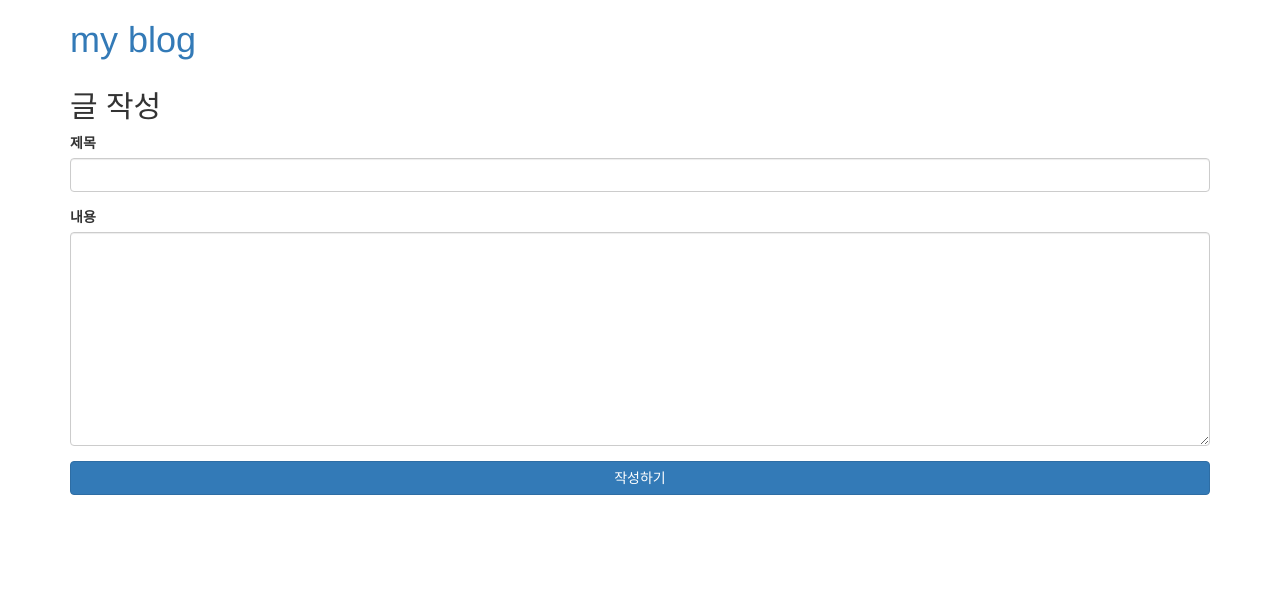
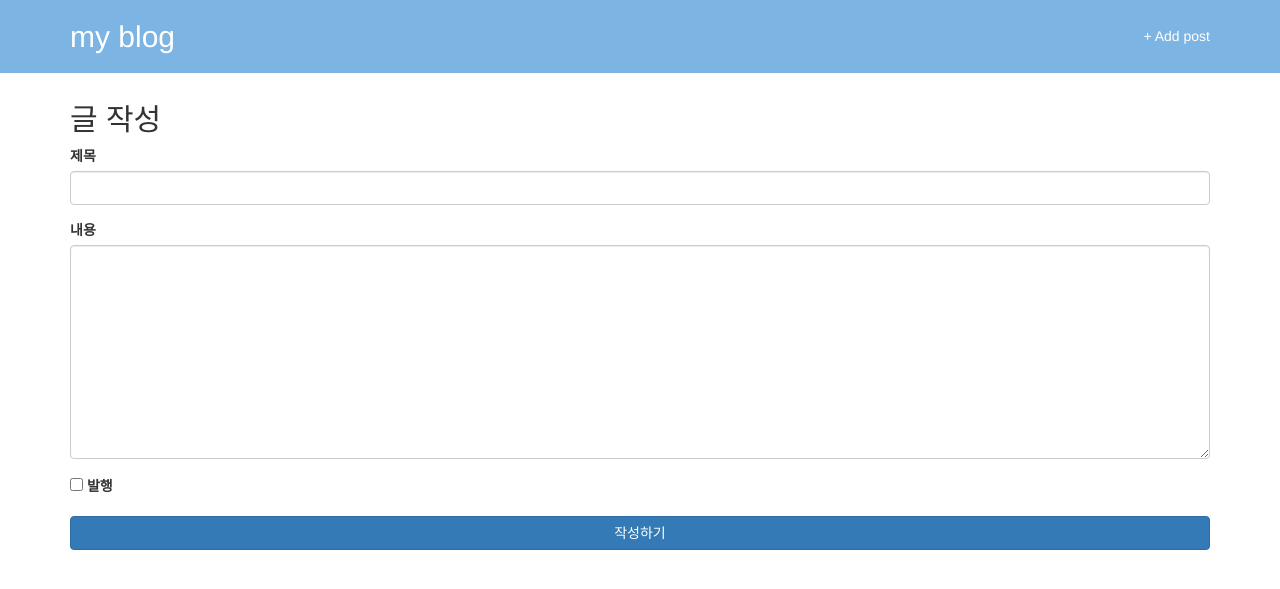
Before and after one commit to klee2017/djangogirls, a Django app: page /post/add/ in a window 1280 px wide. Shown: the top 589 px of the page. Run offline with Django 3.2, Linux system fonts and the light colour scheme; some libraries are stand-ins or nearby versions.

Commit message:
finished maybe

```diff
--- a/djangogirls/blog/views.py
+++ b/djangogirls/blog/views.py
@@ -1,6 +1,6 @@
 from django.contrib.auth import get_user_model
 from django.http import HttpResponse
-from django.shortcuts import render
+from django.shortcuts import render, redirect
 
 User = get_user_model()
 
@@ -49,27 +49,38 @@ def post_add(request):
     #       (POST요청에서만 동작해야함)
     #       -> pk에 해당하는 Post를 삭제하고, post_list페이지로 이동
 
-    if request.method == 'POST' and request.POST.get('title') and request.POST.get('content'):
-        # request.POST에서 'title', 'content'키에 해당하는 value를 받아
-        # 새 Post 객체 생성
-        # 생성 후에 해당 객체의 title, content를 HttpResponse로 전달
+    if request.method == 'POST':
+        title = request.POST.get('title')
+        content = request.POST.get('content')
+        is_publish = bool(request.POST.get('is_publish'))
+        author = User.objects.get(username='kay')
 
-        # title이나 content값이 오지 않았을 경우에는 객체를 생성하지 않고 다시 작성페이지로 이동
+        if title and content:
+            post = Post.objects.create(
+                author=author,
+                title=title,
+                content=content,
+            )
+            if is_publish:
+                post.publish()
+            else:
+                post.save()
+            return redirect('post_detail', pk=post.pk)
 
-        title = request.POST['title']
-        content = request.POST['content']
-        author = User.objects.get(username='kay')
-        post = Post(
-            author=author,
-            title=title,
-            content=content)
-        post.publish()
-        return HttpResponse('{}{}'.format(post.title, post.content))
+        context = {
+            'title':title,
+            'content':content,
+        }
+
     else:
-        context = {
+        context = {}
 
-        }
-        return render(request, 'blog/post_form.html', context)
+    return render(request, 'blog/post_form.html', context)
+            # request.POST에서 'title', 'content'키에 해당하는 value를 받아
+            # 새 Post 객체 생성
+            # 생성 후에 해당 객체의 title, content를 HttpResponse로 전달
+
+            # title이나 content값이 오지 않았을 경우에는 객체를 생성하지 않고 다시 작성페이지로 이동
 
 # View(Controller) 구현
 # post_detail 기능을 하는 함수를 구현
@@ -82,3 +93,11 @@ def post_add(request):
 
 # UrlResolver(urls.py)
 # /post/detail/url을 'post_detail' 뷰와 연결
+
+def post_delete(request, pk):
+    if request.method == 'POST':
+        post = Post.objects.get(pk=pk)
+        post.delete()
+        return redirect('post_list')
+    else:
+        return HttpResponse('Permission denied', status=403)
--- a/djangogirls/config/urls.py
+++ b/djangogirls/config/urls.py
@@ -16,13 +16,14 @@ Including another URLconf
 from django.conf.urls import url
 from django.contrib import admin
 
-from blog.views import post_list, post_detail, post_add
+from blog.views import post_list, post_detail, post_add, post_delete
 
 urlpatterns = [
     url(r'^admin/', admin.site.urls),
     url(r'^$', post_list, name='post_list'),
     # post /< 1 or more number >/ 이 가능하도록 정규표현식
     # 해당 숫자는 그룹으로 감싸고 'pk'라는 그룹명을 지정
-    url(r'^post/(?P<pk>\d+)/', post_detail, name='post_detail'),
+    url(r'^post/(?P<pk>\d+)/$', post_detail, name='post_detail'),
     url(r'^post/add/', post_add, name='post_add'),
+    url(r'^post/(?P<pk>\d+)/delete/$', post_delete, name='post_delete')
 ]
--- a/djangogirls/static/css/blog.css
+++ b/djangogirls/static/css/blog.css
@@ -1,3 +1,6 @@
+body {
+    padding-bottom: 30px;
+}
 .blog-header {
     background-color: #7cb4e4;
     padding-top: 20px;
@@ -5,6 +8,7 @@
     width: 100%;
 }
 .blog-header .blog-title {
+    float: left;
     margin: 0;
 }
 .blog-header .blog-title > a,
@@ -13,10 +17,28 @@
     color: white;
     text-decoration: none;
 }
+.blog-header .header-right  {
+    float: right;
+}
+.blog-header .header-right > a,
+.blog-header .header-right > a:hover,
+.blog-header .header-right > a:visited {
+    color: white;
+    text-decoration: none;
+    line-height: 33px;
+}
+
+.main-container {
+    padding-top: 10px;
+}
 
 .post-container {
 
 }
+.post-container > .btn-back-list {
+    margin-top: 10px;
+}
+
 .post-container > .post {
     padding-top: 10px;
     padding-bottom: 10px;
--- a/djangogirls/templates/base.html
+++ b/djangogirls/templates/base.html
@@ -1,25 +1,29 @@
 {% load static %}
 <!doctype html>
-<html lang="en">
+<html lang="ko">
 <head>
 	<meta charset="UTF-8">
 	<meta name="viewport"
 	      content="width=device-width, user-scalable=no, initial-scale=1.0, maximum-scale=1.0, minimum-scale=1.0">
 	<meta http-equiv="X-UA-Compatible" content="ie=edge">
+	<!--정적파일을 참조하는 템플릿 static태그 (STATICFILES_DIRS의 path를 기준으로 상대경로)-->
 	<link rel="stylesheet" href="{% static 'bootstrap/css/bootstrap.css' %}">
 	<link rel="stylesheet" href="{% static 'css/blog.css' %}">
+	<link rel="stylesheet" href="/static/css/blog.css">
 	<title>my blog</title>
 </head>
 <body>
+	<div class="blog-header">
 		<div class="container">
-        <h1>
-            <a href="">my blog</a>
-        </h1>
-
+			<h2 class="blog-title"><a href="{% url 'post_list' %}">{% block title %}my blog{% endblock %}</a></h2>
+			<div class="header-right">
+				<a href="{% url 'post_add' %}">+ Add post</a>
 			</div>
-    <div class="container">
-        <!-- 'content'라는 이름으로 block 구역 지정 -->
-        <!-- 이 템플릿을 확장한  -->
+		</div>
+	</div>
+	<div class="container main-container">
+		<!--'content'라는 이름으로 block구역 지정-->
+		<!--이 템플릿을 확장한 다른 템플릿에서 이 block을 채우는 형태로 사용-->
 		{% block content %}
 		{% endblock %}
 	</div>
--- a/djangogirls/templates/blog/post_detail.html
+++ b/djangogirls/templates/blog/post_detail.html
@@ -10,5 +10,8 @@
         <p class="right-text">{{ post.published_date }} | <strong>Published</strong></p>
         <p class="right-text">{{ post.author.username }} | <strong>Author</strong></p>
     </div>
+    <form action="{% url 'post_delete' pk=post.pk %}" method="post">
+        <button class="btn btn-danger">글 삭제</button>
+    </form>
 </div>
 {% endblock %}
--- a/djangogirls/templates/blog/post_form.html
+++ b/djangogirls/templates/blog/post_form.html
@@ -1,8 +1,16 @@
 {% extends 'base.html' %}
+<!--제목-->
+<!--내용-->
+<!--글쓰기버튼-->
+
+<!--View: def post_add(request)-->
+<!--Template: post/add/ 에 연결-->
+
+
 {% block content %}
 <div>
 	<h2>글 작성</h2>
-    <form method="post">
+	<form action="" method="post">
 		{% csrf_token %}
 		<div class="form-group">
 			<label for="input-title">제목</label>
@@ -10,8 +18,10 @@
 		</div>
 		<div class="form-group">
 			<label for="input-content">내용</label>
-            <textarea name="content" id="input-content" cols="30" rows="10" class="form-control">
-            </textarea>
+			<textarea name="content" id="input-content" cols="30" rows="10" class="form-control"></textarea>
+		</div>
+		<div class="form-group">
+			<label><input type="checkbox" name="is_publish" value="publish"> 발행</label>
 		</div>
 		<button class="btn btn-primary btn-block">작성하기</button>
 	</form>
```
Also changed, not shown: djangogirls/templates/blog/post_list.html (+6 -4 lines). Lines whose indentation alone changed are shown as unchanged.
